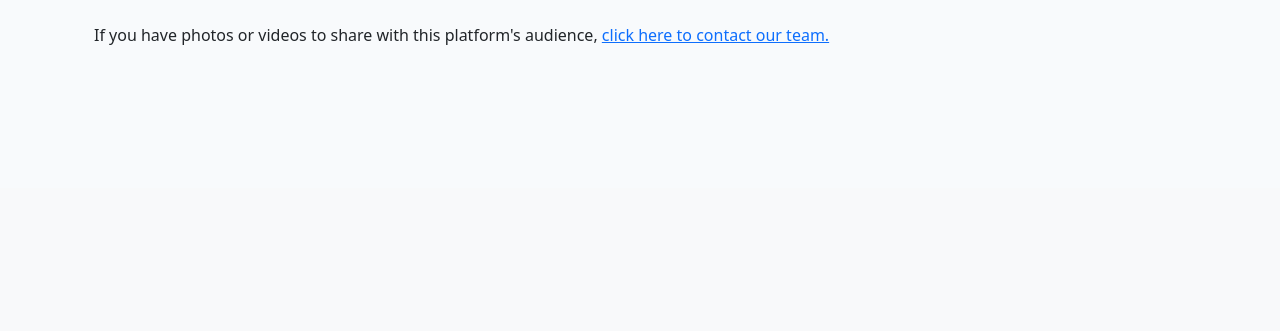
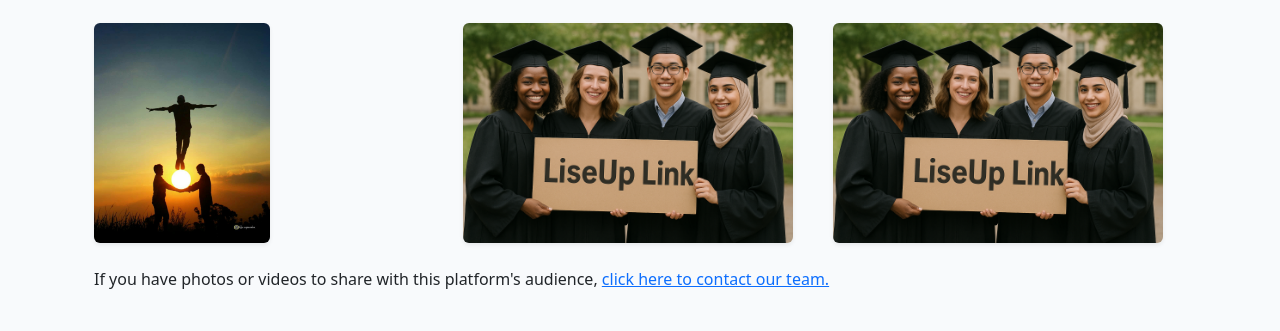
Before and after one commit to megaphet/RiseUpLink, a Flask app: page /media in a window 1280 px wide. Shown: the part 612-943 px from the top of the page. Before the commit the page ends 657 px from the top, so only its background shows below. Run offline with Flask 2, Linux system fonts and the light colour scheme; data comes from the database, SQL or seed files in the repository; some libraries are stand-ins or nearby versions.

Commit message:
updating media.html

```diff
--- a/templates/media.html
+++ b/templates/media.html
@@ -32,7 +32,7 @@
       </div>
     </div>
 
-    <!--<div class="row g-3">
+    <div class="row g-3">
       {% if uploads %}
         {% for src in uploads %}
           <div class="col-sm-6 col-md-4">
@@ -50,7 +50,7 @@
           <img src="{{ url_for('assets_images', filename='young-graduates.png') }}" class="img-fluid rounded shadow-sm" alt="graduates">
         </div>
       {% endif %}
-    </div>-->
+    </div>
 
     <div class="mt-4">
       <p>If you have photos or videos to share with this platform's audience, <a href="contact.html">click here to contact our team.</a></p>
```
